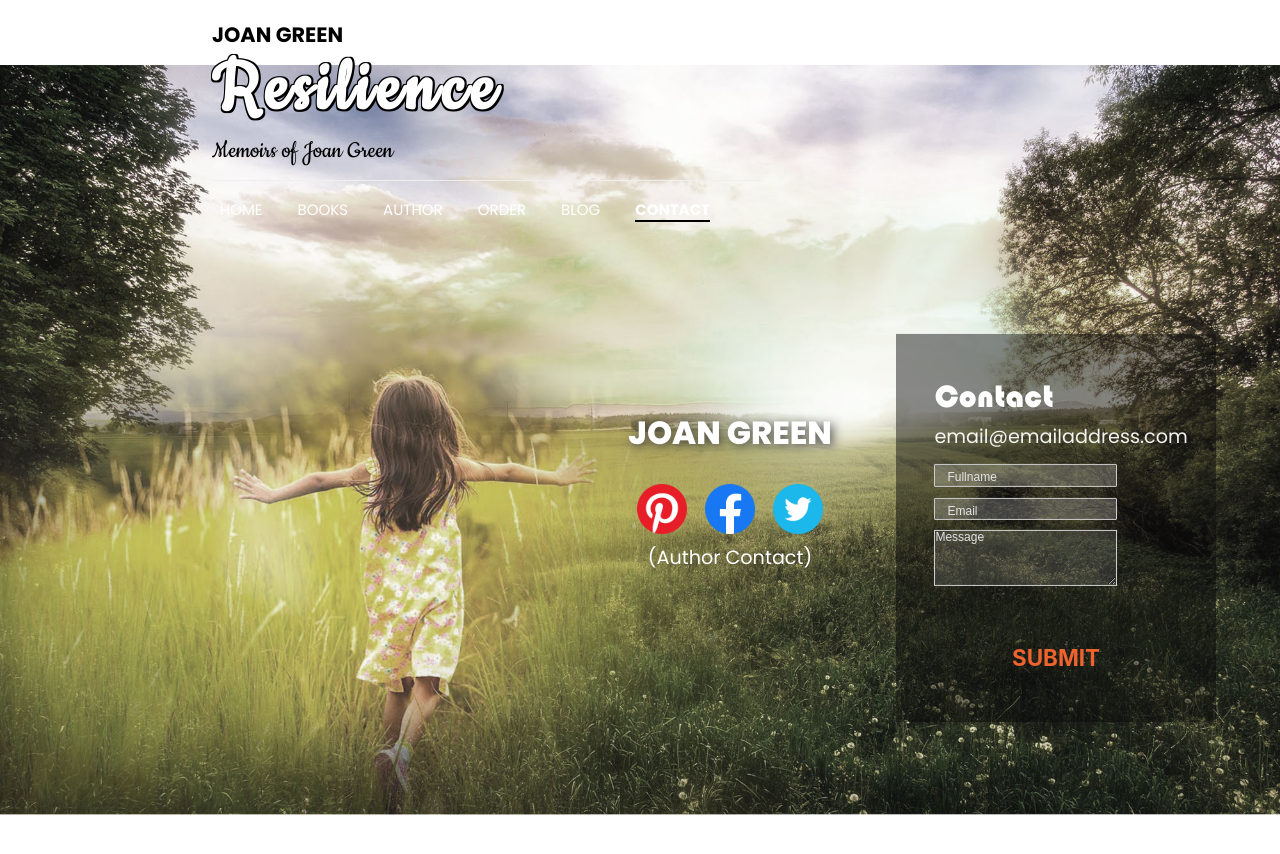
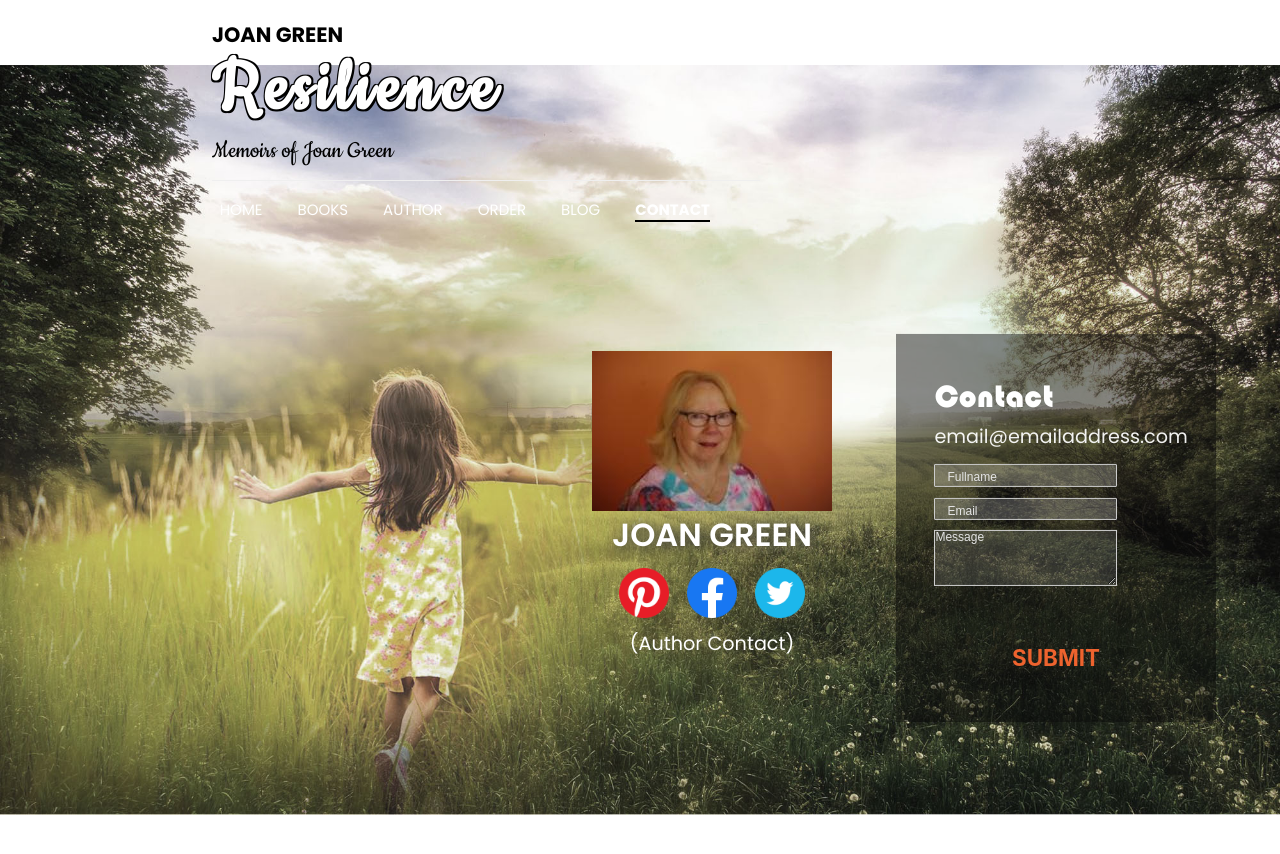
Before and after one commit to admemarketing/joangreen, a Gatsby site: page /contact in a window 1280 px wide. Built offline with nearby package versions, Linux system fonts and the light colour scheme; Gatsby itself is replaced by a stand-in of ours; a web font is replaced by a local one.

Commit message:
changes-10-15-2020

```diff
--- a/src/assets/scss/content.scss
+++ b/src/assets/scss/content.scss
@@ -232,7 +232,6 @@
     margin: 0;
     grid-template-columns: 1fr 1fr;
     height: 735px;
-
 }
 
 #auth-content-wrapper{
@@ -655,3 +654,7 @@
         transform: translateY(33%);
     }
 }
+
+.author-container{
+    margin-top: 12%;
+}
--- a/src/assets/scss/pages.scss
+++ b/src/assets/scss/pages.scss
@@ -525,8 +525,8 @@ $prm-font-size : 12px;
 
     h1{
         font-size: 2rem;
-        font-weight: 800;
-        margin-bottom: 13%;
+        font-weight: 600;
+        margin-bottom: 4%;
         text-transform: uppercase;
         text-shadow: 2px 2px 11px #3f3f3f;
         color: #fff !important;
--- a/src/pages/contact.js
+++ b/src/pages/contact.js
@@ -9,6 +9,9 @@ import Inputs from "../components/Inputs/inputs"
 import Fb from "../../static/social/fb.png"
 import Pinterest from "../../static/social/pinterest.png"
 import Twitter from "../../static/social/twitter.png"
+
+/*Author Image*/
+import Author from "../../static/author/author.png"
 
 
 const Contact = (props)=>{
@@ -41,6 +44,10 @@ const Contact = (props)=>{
 
                     <div className="contact-form-custom">
                         <div className="custom-container-social-login">
+
+                            <div className="author-container">
+                                <img src={Author} alt="author__image" />
+                            </div>
 
                             <h1>Joan Green</h1>
 
```
Also changed, not shown: src/pages/about-the-author.js (+6 -2 lines), README.md, static/author/author.jpeg (deleted), static/author/author.png (added).
